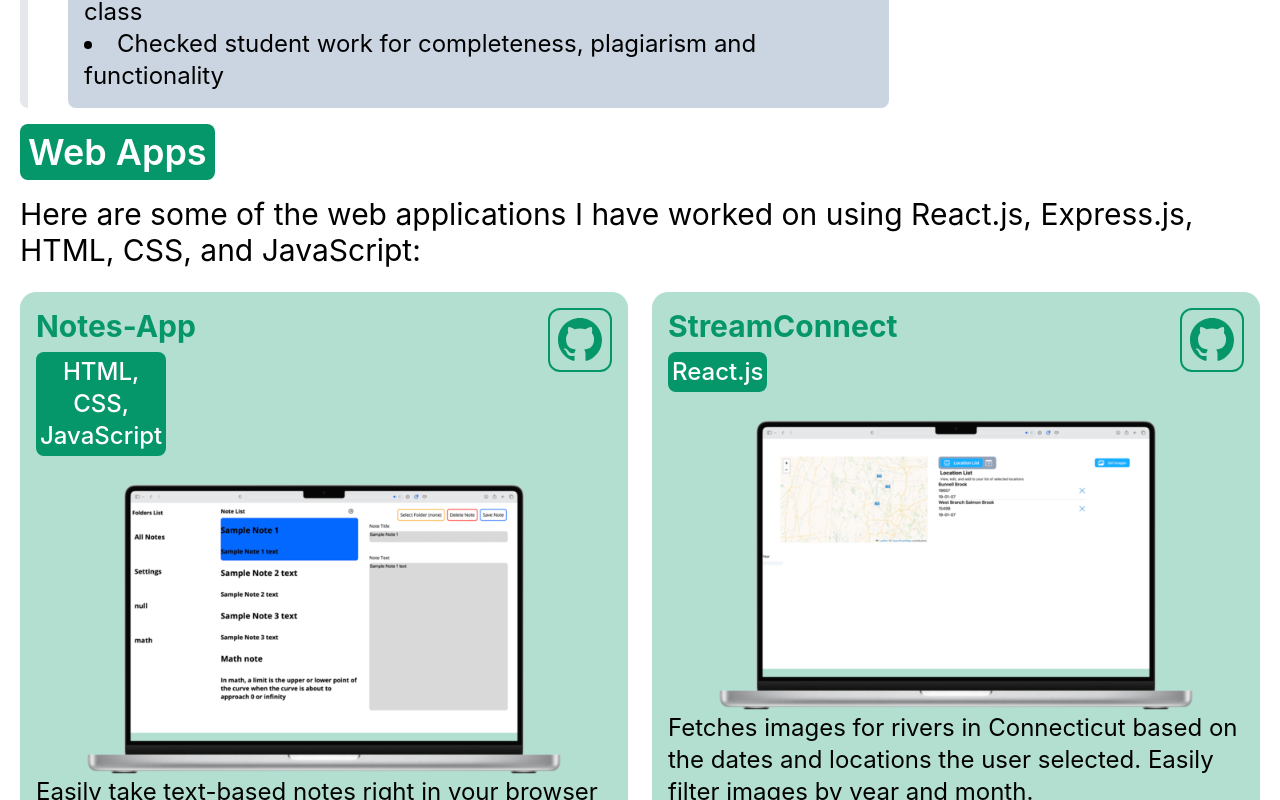
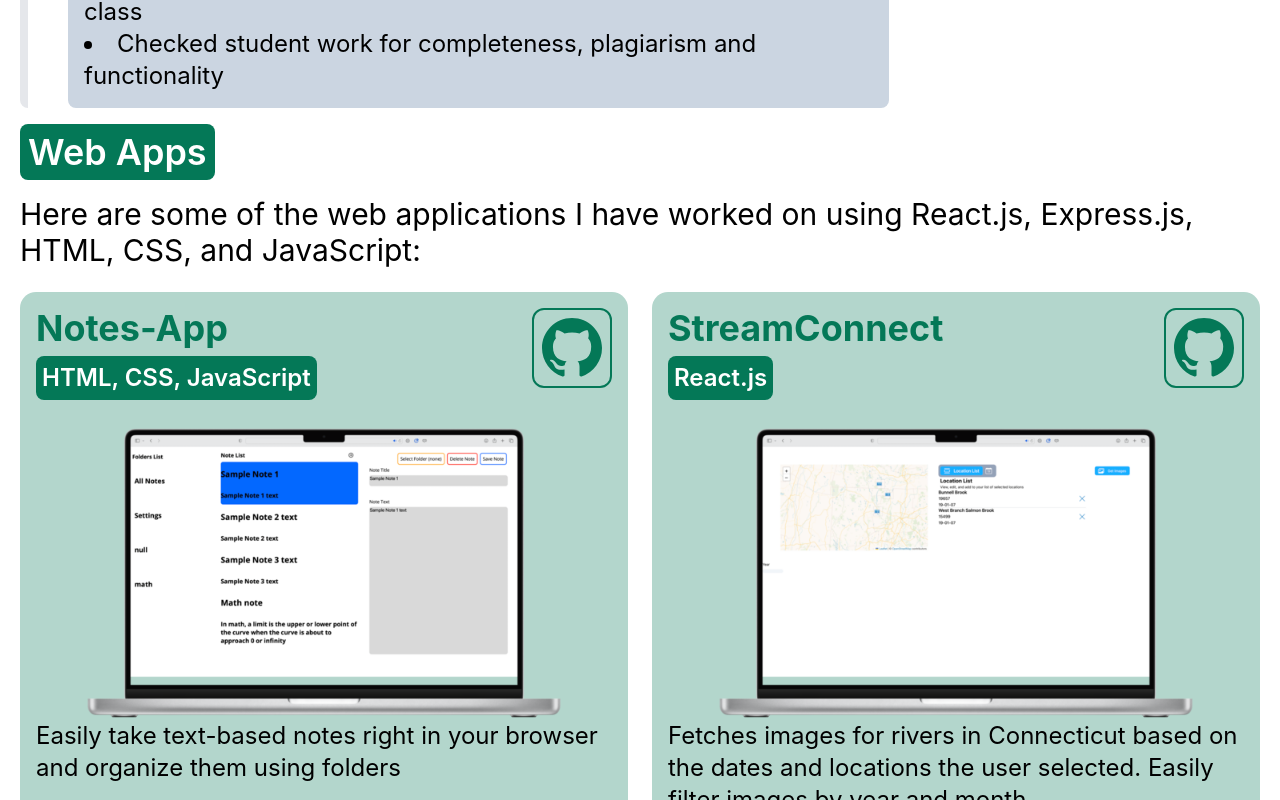
Before and after one commit to jaredrkozar/personal-site, a React (Create React App) app: page / in a window 1280 px wide. Shown: the part 2500-3300 px from the top of the page. Built offline with nearby package versions, Linux system fonts and the light colour scheme.

Commit message:
more ui updates

```diff
--- a/src/Apps/WebApps.js
+++ b/src/Apps/WebApps.js
@@ -7,10 +7,10 @@ import StreamConnectDark from "../images/screenshots/StreamConnectDark.png"
 
 function WebApps() {
     const colors = {
-        fullBackground: "bg-emerald-600 dark:bg-emerald-700",
-        opaqueBackground: "bg-emerald-600/30  dark:bg-emerald-700/40",
-        imageBackground: "border-emerald-600 text-emerald-600 dark:border-emerald-200 dark:text-emerald-200 hover:bg-emerald-600 hover:text-emerald-200 dark:hover:text-emerald-800 dark:hover:bg-emerald-200",
-        fullText: "text-emerald-600 dark:text-emerald-300"
+        fullBackground: "bg-emerald-700 dark:bg-emerald-700",
+        opaqueBackground: "bg-emerald-700/30  dark:bg-emerald-700/40",
+        imageBackground: "border-emerald-700 text-emerald-700 dark:border-emerald-200 dark:text-emerald-200 hover:bg-emerald-700 hover:text-emerald-200 dark:hover:text-emerald-700 dark:hover:bg-emerald-200",
+        fullText: "text-emerald-700 dark:text-emerald-300"
     }
 
     const webAppsItemList = [
--- a/src/Apps/iOSApps.js
+++ b/src/Apps/iOSApps.js
@@ -10,8 +10,8 @@ import ImageResizerLightScreenshots from "../images/screenshots/ImageResizerLigh
 function IOSApps() {
     const colors = {
         fullBackground: "bg-orange-600 dark:bg-orange-500",
-        opaqueBackground: "bg-orange-500/40 dark:bg-orange-600/40",
-        imageBackground: "border-orange-600 text-orange-600 dark:border-orange-200 dark:text-orange-200 hover:bg-orange-600 hover:text-orange-200 dark:hover:text-orange-800 dark:hover:bg-orange-200",
+        opaqueBackground: "bg-orange-300/40 dark:bg-orange-400/40",
+        imageBackground: "border-orange-600 text-orange-600 dark:border-orange-200 dark:text-orange-200 hover:bg-orange-600 hover:text-orange-100 dark:hover:text-orange-800 dark:hover:bg-orange-200",
         fullText: "text-orange-600 dark:text-orange-300"
     }
 
--- a/src/Components/Buttons.js
+++ b/src/Components/Buttons.js
@@ -15,12 +15,12 @@ export function NavbarButton(props) {
 }
 
 export function GithubAppButton(props) {
-    var hoverState = "transform transition duration-500 p-2 flex items-center justify-center rounded-xl border-2 group-hover: " + props.color
+    var hoverState = "transform transition duration-500 p-1 md:p-2 flex items-center justify-center rounded-xl border-2 group-hover: " + props.color
     return (
         <div className={hoverState} key={props.key}>
             <a className="h-full w-full" href = {props.link}>
                 <div className="dark:group-hover:mix-blend-difference">
-                    <h1 className="group"><BsGithub size={44}/></h1>
+                    <h1 className="text-5xl md:text-6xl group"><BsGithub/></h1>
                 </div>
             </a>
         </div>
--- a/src/Components/Card.js
+++ b/src/Components/Card.js
@@ -7,12 +7,12 @@ export function Card(props) {
 
     return (
         <div className={classstr}>
-            <div className="flex flex-row align-baseline relative space-x-24">
-                {props.currentApp.icon ? <img class="object-cover h-20 w-20 absolute rounded-xl" src={props.currentApp.icon} alt="icon"></img> : null}
+            <div className="flex flex-row align-center relative space-x-16 md:space-x-24">
+                {props.currentApp.icon ? <img class="object-cover h-16 w-16 md:h-20 md:w-20 absolute rounded-xl" src={props.currentApp.icon} alt="icon"></img> : null}
 
-                <div className="flex flex-col relative space-y-2">
-                    <h1 className={"md:text-3xl text-2xl font-bold " + props.colors.fullText}>{props.currentApp.name}</h1>
-                    <h1 className={"flex-none w-max text-center md:text-2xl text-xl border-solid w-min p-1 rounded-lg font-medium text-white " + props.colors.fullBackground}>{props.currentApp.language}</h1>
+                <div className="flex flex-col relative space-y-2 w-full">
+                    <h1 className={"md:text-4xl text-2xl font-bold " + props.colors.fullText}>{props.currentApp.name}</h1>
+                    <h1 className={"flex-none w-fit text-center md:text-2xl text-lg border-solid p-1 md:p-1.5 rounded-lg font-semibold text-white " + props.colors.fullBackground}>{props.currentApp.language}</h1>
                 </div>
             </div>
             <img class="h-80 w-100 object-scale-down relative rounded-md block dark:hidden" src={props.currentApp.lightScreenshots} alt="app screenshot"></img>
```
